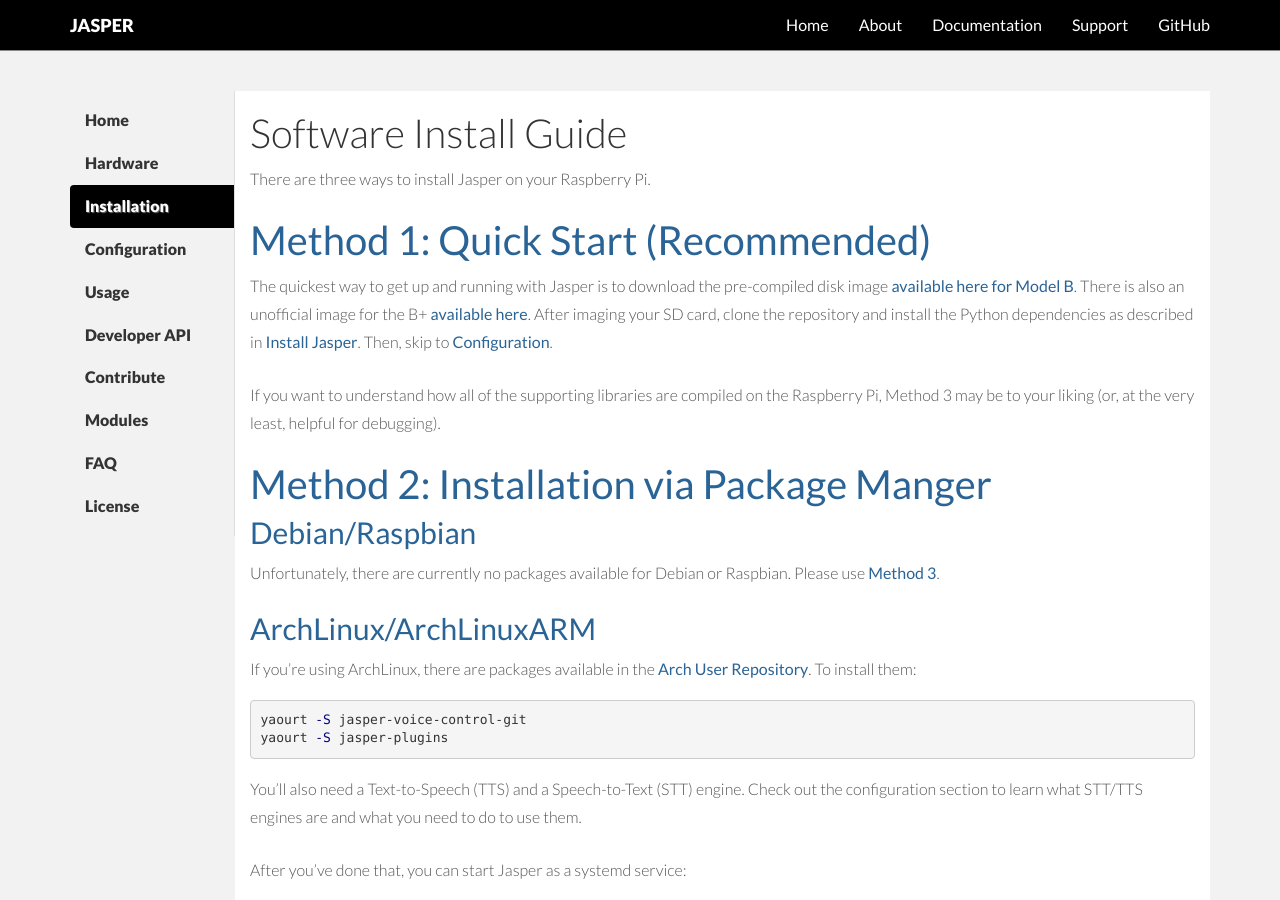
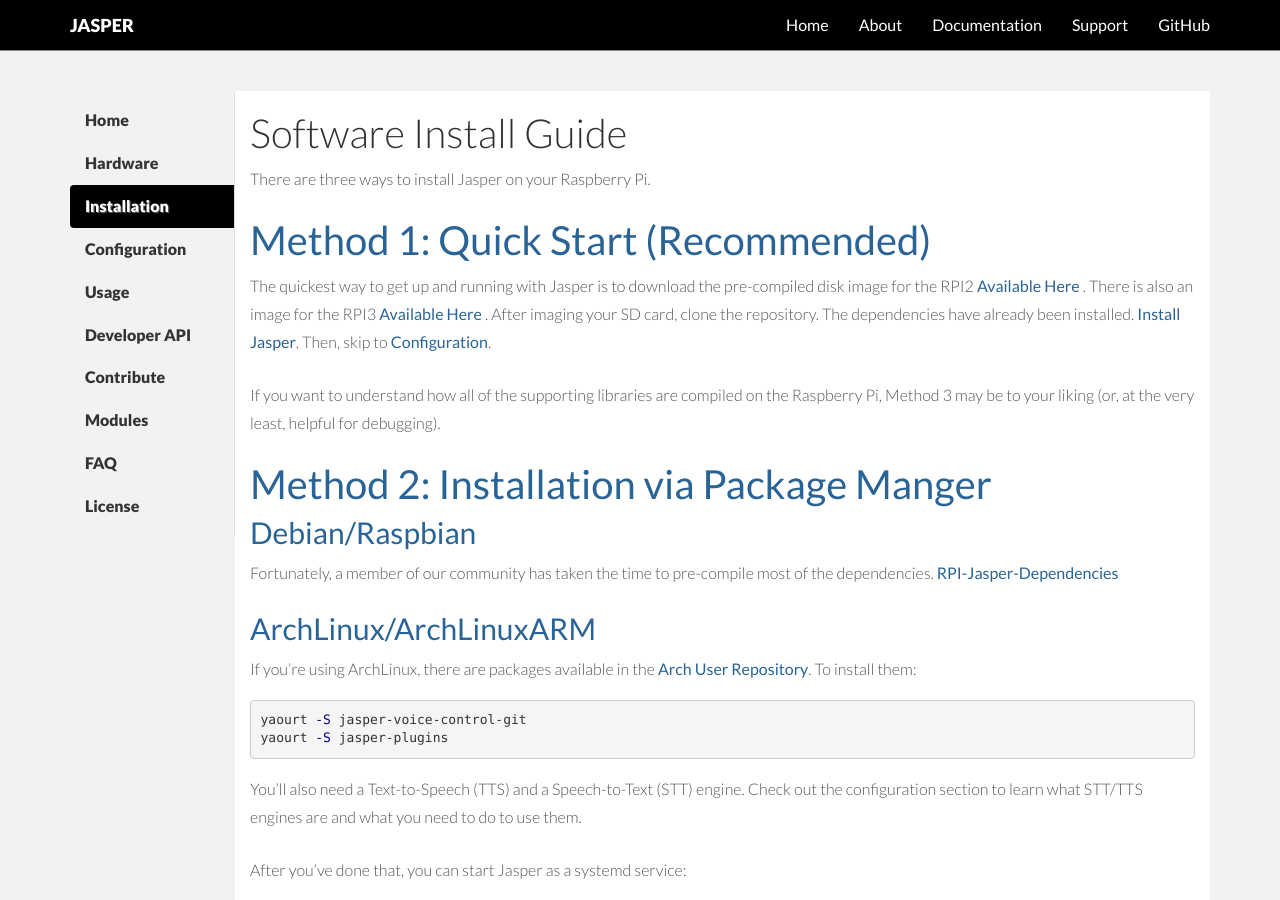
Before and after one commit to jasperproject/jasperproject.github.io, a Jekyll site: the page built from documentation/installation/index.md, in a window 1280 px wide and 900 px high. Built offline with Jekyll 4.4.1, drawn with Linux system fonts in a browser that asks for light colours; nearby versions of some CDN libraries.

Commit message:
Began Updating Install Instructions

```diff
--- a/documentation/installation/index.md
+++ b/documentation/installation/index.md
@@ -12,7 +12,7 @@
 
 <h1 class="linked" id='quick-start'><a href="#quick-start" title="Permalink to this headline">Method 1: Quick Start (Recommended)</a></h1>
 
-The quickest way to get up and running with Jasper is to download the pre-compiled disk image [available here for Model B](http://sourceforge.net/projects/jasperproject/files/jasper-disk-image.tar.gz/download). There is also an unofficial image for the B+ [available here](https://groups.google.com/forum/#!topic/jasper-support-forum/xHgonA-TZYw). After imaging your SD card, clone the repository and install the Python dependencies as described in [Install Jasper](#install-jasper). Then, skip to [Configuration](/documentation/configuration/).
+The quickest way to get up and running with Jasper is to download the pre-compiled disk image for the RPI2[ Available Here ](https://link.getsync.com/#f=Jasper-RPI2-Images&sz=23E8&t=2&s=DXQAWCZO3KYMMPOILRHSSOPRW3WV6OC2LNFTSYK7PCGWYZ5PAWXQ&i=CCDSRWYTOTFRBFU4TNWSIA6TILKQTAWTX&v=2.3). There is also an image for the RPI3 [ Available Here ](https://groups.google.com/forum/#!topic/jasper-support-forum/xHgonA-TZYw). After imaging your SD card, clone the repository.  The dependencies have already been installed. [Install Jasper](#install-jasper). Then, skip to [Configuration](/documentation/configuration/).
 
 If you want to understand how all of the supporting libraries are compiled on the Raspberry Pi, Method 3 may be to your liking (or, at the very least, helpful for debugging).
 
@@ -20,7 +20,7 @@
 
 <h2 class="linked" id='debian-packages'><a href="#debian-packages" title="Permalink to this headline">Debian/Raspbian</a></h2>
 
-Unfortunately, there are currently no packages available for Debian or Raspbian. Please use [Method 3](#manual-installation).
+Fortunately, a member of our community has taken the time to pre-compile most of the dependencies. [ RPI-Jasper-Dependencies](https://github.com/mattcurrycom/RPI-Jasper-Dependencies)
 
 <h2 class="linked" id='archlinux-packages'><a href="#archlinux-packages" title="Permalink to this headline">ArchLinux/ArchLinuxARM</a></h2>
 
```
